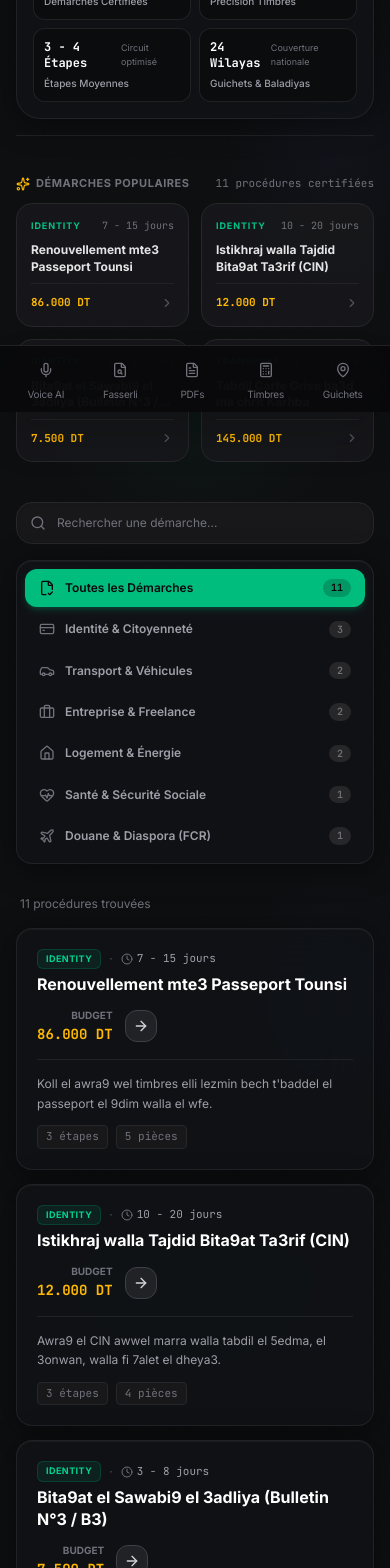
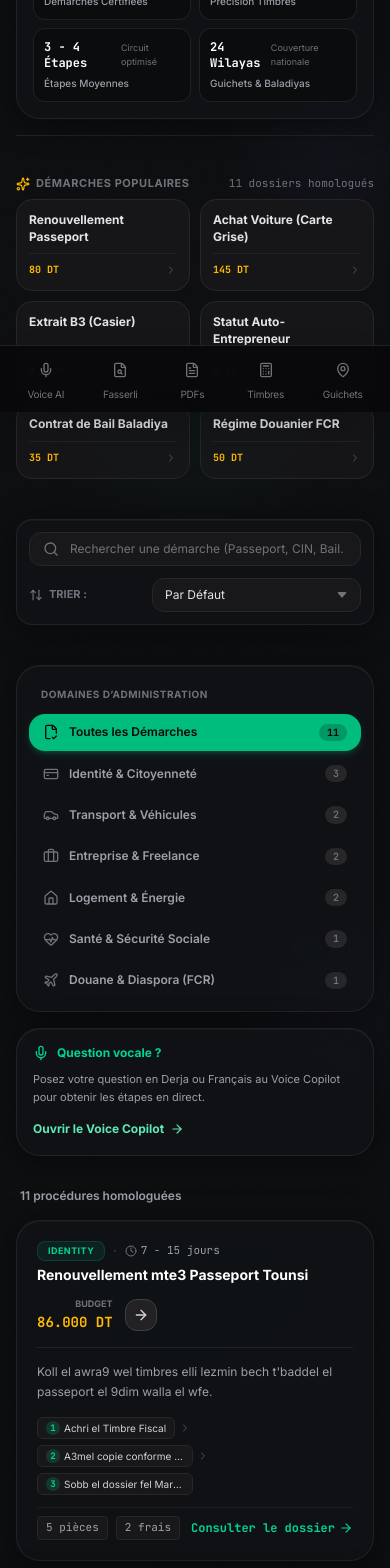
Before and after one commit to wacim-abdellli/idaara, a Next.js app: page /procedures in a window 390 px wide. Shown: the part 432-2000 px from the top of the page. Built offline with nearby package versions, Linux system fonts and the light colour scheme.

Commit message:
design(procedures): complete visual and interactive overhaul with multi-stage timeline breadcrumbs, sort controls, and smooth micro-interactions

```diff
--- a/src/app/procedures/page.tsx
+++ b/src/app/procedures/page.tsx
@@ -1,6 +1,6 @@
 'use client';
 
-import React, { useState } from 'react';
+import React, { useState, useMemo } from 'react';
 import Link from 'next/link';
 import { proceduresData } from '../../data/procedures';
 import { useLocale } from '../../context/LocaleContext';
@@ -10,7 +10,6 @@ import {
   Search,
   ArrowRight,
   Clock,
-  Coins,
   CreditCard,
   Car,
   Briefcase,
@@ -22,12 +21,20 @@ import {
   ChevronRight,
   ShieldCheck,
   Building2,
+  Layers,
+  ArrowUpDown,
+  FileText,
+  Stamp,
+  CheckCircle2,
+  Mic,
+  Zap,
 } from 'lucide-react';
 
 export default function ProceduresPage() {
   const { locale } = useLocale();
   const [searchQuery, setSearchQuery] = useState('');
   const [selectedVertical, setSelectedVertical] = useState<string>('all');
+  const [sortBy, setSortBy] = useState<'default' | 'cost_asc' | 'cost_desc' | 'steps'>('default');
 
   const verticals: Array<{ id: string; label: string; icon: React.ElementType }> = [
     {
@@ -102,7 +109,17 @@ export default function ProceduresPage() {
     },
   ];
 
-  const filteredProcedures = proceduresData.filter((proc) => {
+  const lifeScenarios = [
+    { id: 'passeport-renouvellement', label: 'Renouvellement Passeport', tag: '80 DT' },
+    { id: 'mutation-carte-grise', label: 'Achat Voiture (Carte Grise)', tag: '145 DT' },
+    { id: 'bulletin-numero-3', label: 'Extrait B3 (Casier)', tag: '7.5 DT' },
+    { id: 'auto-entrepreneur-creation', label: 'Statut Auto-Entrepreneur', tag: '0 DT' },
+    { id: 'contrat-location-residentiel', label: 'Contrat de Bail Baladiya', tag: '35 DT' },
+    { id: 'fcr-regime-douanier', label: 'Régime Douanier FCR', tag: '50 DT' },
+  ];
+
+  const filteredProcedures = useMemo(() => {
+    let procs = proceduresData.filter((proc) => {
       const title = getLocalized(proc.title, locale).toLowerCase();
       const shortDesc = getLocalized(proc.shortDescription, locale).toLowerCase();
       const q = searchQuery.toLowerCase().trim();
@@ -116,6 +133,17 @@ export default function ProceduresPage() {
 
       return matchesVertical && matchesSearch;
     });
+
+    if (sortBy === 'cost_asc') {
+      procs = [...procs].sort((a, b) => a.estimatedTotalCostTND - b.estimatedTotalCostTND);
+    } else if (sortBy === 'cost_desc') {
+      procs = [...procs].sort((a, b) => b.estimatedTotalCostTND - a.estimatedTotalCostTND);
+    } else if (sortBy === 'steps') {
+      procs = [...procs].sort((a, b) => a.steps.length - b.steps.length);
+    }
+
+    return procs;
+  }, [searchQuery, selectedVertical, sortBy, locale]);
 
   const featuredProcedures = proceduresData.slice(0, 4);
 
@@ -150,12 +178,15 @@ export default function ProceduresPage() {
   return (
     <div className="max-w-7xl mx-auto px-4 sm:px-6 lg:px-8 py-8 sm:py-10 space-y-10">
 
-      {/* ── 2-Column Hero Header (Balances Left & Right space) ── */}
-      <div className="grid grid-cols-1 lg:grid-cols-12 gap-8 items-center pb-4 border-b border-zinc-800/80">
+      {/* ── 2-Column Hero Header (Balanced Layout with Glow) ── */}
+      <div className="grid grid-cols-1 lg:grid-cols-12 gap-8 items-center pb-4 border-b border-zinc-800/80 relative">
+        {/* Ambient Glow */}
+        <div className="absolute -top-10 -left-10 w-72 h-72 bg-emerald-500/10 rounded-full blur-3xl pointer-events-none" />
+
         {/* Left: Titles & Context */}
-        <div className="lg:col-span-7 space-y-3">
+        <div className="lg:col-span-7 space-y-3 relative z-10">
           <div className="inline-flex items-center gap-2 px-3 py-1 rounded-full bg-zinc-900 border border-zinc-800 text-[11px] font-semibold text-zinc-400">
-            <span className="w-1.5 h-1.5 rounded-full bg-emerald-400 shrink-0" />
+            <span className="w-1.5 h-1.5 rounded-full bg-emerald-400 shrink-0 animate-pulse" />
             <span>JORT & Code Administratif Tunisien</span>
           </div>
 
@@ -176,16 +207,17 @@ export default function ProceduresPage() {
           </p>
         </div>
 
-        {/* Right: Civic Standards Hub Widget (Fills empty space) */}
-        <div className="lg:col-span-5">
+        {/* Right: Civic Standards Hub Widget */}
+        <div className="lg:col-span-5 relative z-10">
           <div className="glass-panel rounded-3xl p-4 sm:p-5 border border-zinc-800/90 bg-gradient-to-br from-zinc-900/80 via-zinc-900/50 to-zinc-950 shadow-xl space-y-3">
             <div className="flex items-center justify-between text-xs pb-2.5 border-b border-zinc-800">
               <span className="font-bold uppercase tracking-wider text-[10px] text-zinc-400 flex items-center gap-1.5">
                 <Building2 className="w-3.5 h-3.5 text-emerald-400" />
                 <span>{locale === 'en' ? 'Public Service Framework' : 'Garanties Civiques'}</span>
               </span>
-              <span className="text-[10px] font-mono text-emerald-400 bg-emerald-950/60 border border-emerald-800/50 px-2 py-0.5 rounded-full">
-                Mise à jour 2026
+              <span className="text-[10px] font-mono text-emerald-400 bg-emerald-950/60 border border-emerald-800/50 px-2 py-0.5 rounded-full flex items-center gap-1">
+                <span className="w-1.5 h-1.5 rounded-full bg-emerald-400 animate-ping" />
+                <span>JORT 2026</span>
               </span>
             </div>
 
@@ -193,7 +225,7 @@ export default function ProceduresPage() {
               {civicStats.map((stat, idx) => (
                 <div
                   key={idx}
-                  className="p-2.5 rounded-xl bg-zinc-950/60 border border-zinc-800/80 flex flex-col justify-between"
+                  className="p-2.5 rounded-xl bg-zinc-950/60 border border-zinc-800/80 flex flex-col justify-between hover:border-emerald-500/30 transition-colors"
                 >
                   <div className="flex items-center justify-between mb-1">
                     <span className="font-mono font-bold text-xs text-white">
@@ -213,9 +245,9 @@ export default function ProceduresPage() {
         </div>
       </div>
 
-      {/* ── Fast-Track Quick Access Cards ── */}
-      <div>
-        <div className="flex items-center justify-between mb-3 text-xs">
+      {/* ── Life-Event Quick Scenario Pills ── */}
+      <div className="space-y-2">
+        <div className="flex items-center justify-between text-xs">
           <span className="text-[11px] font-bold uppercase tracking-wider text-zinc-500 flex items-center gap-1.5">
             <Sparkles className="w-3.5 h-3.5 text-amber-400" />
             <span>
@@ -223,51 +255,35 @@ export default function ProceduresPage() {
             </span>
           </span>
           <span className="text-[11px] text-zinc-500 font-mono">
-            {proceduresData.length} {locale === 'ar' ? 'إجراء متاح' : 'procédures certifiées'}
+            {proceduresData.length} {locale === 'ar' ? 'إجراء متاح' : 'dossiers homologués'}
           </span>
         </div>
 
-        <div className="grid grid-cols-2 sm:grid-cols-4 gap-3">
-          {featuredProcedures.map((proc) => {
-            const title = getLocalized(proc.title, locale);
-            return (
+        <div className="grid grid-cols-2 sm:grid-cols-3 lg:grid-cols-6 gap-2.5">
+          {lifeScenarios.map((scenario) => (
             <Link
-                key={proc.id}
-                href={`/procedures/${proc.id}`}
-                className="p-3.5 rounded-2xl bg-zinc-900/90 border border-zinc-800 hover:border-emerald-500/40 hover:bg-zinc-900 transition-all group flex flex-col justify-between"
+              key={scenario.id}
+              href={`/procedures/${scenario.id}`}
+              className="p-3 rounded-2xl bg-zinc-900/80 border border-zinc-800 hover:border-emerald-500/40 hover:bg-zinc-900 transition-all duration-200 group flex flex-col justify-between hover:-translate-y-0.5 hover:shadow-lg hover:shadow-emerald-950/30"
             >
-                <div>
-                  <div className="flex items-center justify-between mb-2">
-                    <span className="text-[9px] font-extrabold uppercase tracking-widest text-emerald-400/90">
-                      {proc.vertical}
+              <span className="text-xs font-bold text-zinc-200 group-hover:text-emerald-300 transition-colors leading-snug line-clamp-2">
+                {scenario.label}
               </span>
-                    <span className="font-mono text-[10px] text-zinc-500">
-                      {proc.estimatedProcessingTime}
+              <div className="pt-2 mt-2 border-t border-zinc-800/80 flex items-center justify-between">
+                <span className="text-[10px] font-mono font-bold text-amber-400">
+                  {scenario.tag}
                 </span>
-                  </div>
-                  <h3 className="text-xs font-bold text-zinc-200 group-hover:text-white leading-snug line-clamp-2">
-                    {title}
-                  </h3>
-                </div>
-                <div className="pt-2.5 mt-2 border-t border-zinc-800/80 flex items-center justify-between text-[11px]">
-                  <span className="font-mono font-bold text-amber-400">
-                    {formatTND(proc.estimatedTotalCostTND, locale)}
-                  </span>
-                  <ChevronRight className="w-3.5 h-3.5 text-zinc-600 group-hover:text-emerald-400 group-hover:translate-x-0.5 transition-all" />
+                <ChevronRight className="w-3 h-3 text-zinc-600 group-hover:text-emerald-400 group-hover:translate-x-0.5 transition-all" />
               </div>
             </Link>
-            );
-          })}
+          ))}
         </div>
       </div>
 
-      {/* ── Main Layout: Sidebar Categories + Procedure Dossiers Grid ── */}
-      <div className="grid grid-cols-1 lg:grid-cols-12 gap-8 items-start">
-
-        {/* Left Column: Category Filter Menu + Search */}
-        <div className="lg:col-span-4 space-y-4 lg:sticky lg:top-20">
-          {/* Search Box */}
-          <div className="relative">
+      {/* ── Filter & Search Control Bar ── */}
+      <div className="p-3 sm:p-4 rounded-2xl glass-panel border border-zinc-800 flex flex-col md:flex-row items-center justify-between gap-3">
+        {/* Search */}
+        <div className="relative w-full md:w-96">
           <Search className="w-4 h-4 text-zinc-500 absolute left-3.5 top-1/2 -translate-y-1/2" />
           <input
             type="text"
@@ -275,17 +291,45 @@ export default function ProceduresPage() {
             onChange={(e) => setSearchQuery(e.target.value)}
             placeholder={
               locale === 'ar'
-                  ? 'ابحث عن إجراء (جواز سفر، بطاقة تعريف...)'
+                ? 'ابحث عن إجراء (جواز سفر، بطاقة تعريف، كراء...)'
                 : locale === 'en'
-                  ? 'Search procedures (e.g. Passport, CIN...)'
-                  : 'Rechercher une démarche...'
+                ? 'Search procedures (e.g. Passport, CIN, Lease...)'
+                : 'Rechercher une démarche (Passeport, CIN, Bail...)'
             }
-              className="w-full bg-zinc-900 border border-zinc-800 focus:border-emerald-500 rounded-2xl pl-10 pr-4 py-3 text-xs text-zinc-100 placeholder-zinc-500 focus:outline-none transition-all shadow-inner"
+            className="w-full bg-zinc-900 border border-zinc-800 focus:border-emerald-500 rounded-xl pl-10 pr-4 py-2 text-xs text-zinc-100 placeholder-zinc-500 focus:outline-none transition-all"
           />
         </div>
 
-          {/* Categories List */}
-          <div className="glass-panel rounded-2xl p-2 border border-zinc-800/80 space-y-1">
+        {/* Sort & Quick Filter */}
+        <div className="flex items-center gap-2 w-full md:w-auto justify-between md:justify-end">
+          <div className="flex items-center gap-1.5 text-xs text-zinc-400">
+            <ArrowUpDown className="w-3.5 h-3.5 text-zinc-500 shrink-0" />
+            <span className="text-[11px] uppercase font-bold text-zinc-500">{locale === 'en' ? 'Sort:' : 'Trier :'}</span>
+          </div>
+
+          <select
+            value={sortBy}
+            onChange={(e) => setSortBy(e.target.value as any)}
+            className="bg-zinc-900 border border-zinc-800 focus:border-emerald-500/50 rounded-xl px-3 py-2 text-xs text-zinc-200 focus:outline-none transition-colors cursor-pointer"
+          >
+            <option value="default">{locale === 'en' ? 'Recommended' : 'Par Défaut'}</option>
+            <option value="cost_asc">{locale === 'en' ? 'Budget (Lowest first)' : 'Budget (Moins cher d’abord)'}</option>
+            <option value="cost_desc">{locale === 'en' ? 'Budget (Highest first)' : 'Budget (Plus élevé d’abord)'}</option>
+            <option value="steps">{locale === 'en' ? 'Fewest Steps' : 'Moins d’étapes'}</option>
+          </select>
+        </div>
+      </div>
+
+      {/* ── Main Layout: Sidebar Categories + Procedure Dossiers Grid ── */}
+      <div className="grid grid-cols-1 lg:grid-cols-12 gap-8 items-start">
+
+        {/* Left Column: Category Filter Menu */}
+        <div className="lg:col-span-4 space-y-4 lg:sticky lg:top-20">
+          <div className="glass-panel rounded-3xl p-3 border border-zinc-800/80 space-y-1">
+            <div className="px-3 py-2 text-[10px] font-bold uppercase tracking-wider text-zinc-500">
+              {locale === 'en' ? 'Filter by Sector' : 'Domaines d’administration'}
+            </div>
+
             {verticals.map((v) => {
               const Icon = v.icon;
               const isSelected = selectedVertical === v.id;
@@ -298,10 +342,10 @@ export default function ProceduresPage() {
                 <button
                   key={v.id}
                   onClick={() => setSelectedVertical(v.id)}
-                  className={`w-full flex items-center justify-between px-3.5 py-2.5 rounded-xl text-xs font-semibold transition-all cursor-pointer ${
+                  className={`w-full flex items-center justify-between px-3.5 py-2.5 rounded-2xl text-xs font-semibold transition-all cursor-pointer ${
                     isSelected
                       ? 'bg-emerald-500 text-zinc-950 shadow-md shadow-emerald-500/20 font-bold'
-                      : 'text-zinc-400 hover:text-zinc-200 hover:bg-zinc-800/50'
+                      : 'text-zinc-400 hover:text-zinc-200 hover:bg-zinc-800/60'
                   }`}
                 >
                   <div className="flex items-center gap-2.5 min-w-0">
@@ -321,17 +365,37 @@ export default function ProceduresPage() {
               );
             })}
           </div>
+
+          {/* Quick Voice Assistant Banner */}
+          <div className="p-4 rounded-3xl glass-panel border border-emerald-500/20 bg-gradient-to-br from-emerald-950/30 to-zinc-900 space-y-2.5">
+            <div className="flex items-center gap-2 text-emerald-400 text-xs font-bold">
+              <Mic className="w-4 h-4" />
+              <span>{locale === 'en' ? 'Voice Question?' : 'Question vocale ?'}</span>
+            </div>
+            <p className="text-[11px] text-zinc-400 leading-relaxed">
+              {locale === 'en'
+                ? 'Speak in Derja or French and Idaara AI will identify the exact documents and stamp fees.'
+                : 'Posez votre question en Derja ou Français au Voice Copilot pour obtenir les étapes en direct.'}
+            </p>
+            <Link
+              href="/copilot"
+              className="inline-flex items-center gap-1.5 text-xs font-bold text-emerald-300 hover:text-emerald-200 hover:underline pt-1"
+            >
+              <span>{locale === 'en' ? 'Launch Voice Copilot' : 'Ouvrir le Voice Copilot'}</span>
+              <ArrowRight className="w-3.5 h-3.5" />
+            </Link>
+          </div>
         </div>
 
-        {/* Right Column: Procedure Dossier Cards */}
+        {/* Right Column: Procedure Dossier Cards with Interactive Step Timelines */}
         <div className="lg:col-span-8 space-y-4">
           <div className="flex items-center justify-between text-xs text-zinc-500 px-1">
-            <span>
-              {filteredProcedures.length} {locale === 'ar' ? 'إجراء معتمد' : 'procédures trouvées'}
+            <span className="font-semibold text-zinc-400">
+              {filteredProcedures.length} {locale === 'ar' ? 'إجراء معتمد' : 'procédures homologuées'}
             </span>
           </div>
 
-          <div className="space-y-3.5">
+          <div className="space-y-4">
             {filteredProcedures.map((proc) => {
               const title = getLocalized(proc.title, locale);
               const shortDesc = getLocalized(proc.shortDescription, locale);
@@ -340,12 +404,16 @@ export default function ProceduresPage() {
                 <Link
                   key={proc.id}
                   href={`/procedures/${proc.id}`}
-                  className="glass-panel rounded-2xl p-5 sm:p-6 border border-zinc-800/80 hover:border-zinc-700 hover:shadow-xl transition-all duration-200 block group"
+                  className="glass-panel rounded-3xl p-5 sm:p-6 border border-zinc-800/80 hover:border-zinc-700 hover:shadow-2xl transition-all duration-200 block group relative overflow-hidden hover:-translate-y-0.5"
                 >
+                  {/* Top Hover Gradient */}
+                  <div className="absolute top-0 left-0 right-0 h-0.5 bg-gradient-to-r from-transparent via-emerald-500/50 to-transparent opacity-0 group-hover:opacity-100 transition-opacity" />
+
+                  {/* Header Row */}
                   <div className="flex flex-col sm:flex-row sm:items-center justify-between gap-3 pb-3.5 border-b border-zinc-800/80">
                     <div className="space-y-1">
                       <div className="flex items-center gap-2">
-                        <span className="text-[9px] font-extrabold uppercase tracking-wider px-2 py-0.5 rounded-md bg-emerald-500/10 text-emerald-400 border border-emerald-500/20">
+                        <span className="text-[9px] font-extrabold uppercase tracking-wider px-2.5 py-0.5 rounded-lg bg-emerald-500/10 text-emerald-400 border border-emerald-500/20">
                           {proc.vertical}
                         </span>
                         <span className="text-zinc-600 text-xs">·</span>
@@ -354,14 +422,14 @@ export default function ProceduresPage() {
                           <span>{proc.estimatedProcessingTime}</span>
                         </span>
                       </div>
-                      <h3 className="text-base font-bold text-white group-hover:text-emerald-300 transition-colors leading-snug">
+                      <h3 className="text-sm sm:text-base font-bold text-white group-hover:text-emerald-300 transition-colors leading-snug">
                         {title}
                       </h3>
                     </div>
 
-                    <div className="flex items-center gap-3 shrink-0">
+                    <div className="flex items-center gap-3 shrink-0 self-start sm:self-center">
                       <div className="text-right rtl:text-left">
-                        <span className="text-[10px] text-zinc-500 uppercase font-bold block">
+                        <span className="text-[9px] text-zinc-500 uppercase font-bold block">
                           {locale === 'ar' ? 'المصاريف' : 'Budget'}
                         </span>
                         <span className="font-mono font-bold text-sm text-amber-400">
@@ -374,17 +442,46 @@ export default function ProceduresPage() {
                     </div>
                   </div>
 
-                  <div className="pt-3.5 flex flex-col sm:flex-row sm:items-center justify-between gap-3">
-                    <p className="text-xs text-zinc-400 leading-relaxed max-w-xl line-clamp-2">
+                  {/* Description & Step Breadcrumbs */}
+                  <div className="pt-3.5 space-y-3">
+                    <p className="text-xs text-zinc-400 leading-relaxed line-clamp-2">
                       {shortDesc}
                     </p>
 
-                    <div className="flex items-center gap-2 text-[11px] text-zinc-500 font-mono shrink-0">
-                      <span className="px-2 py-0.5 rounded bg-zinc-900 border border-zinc-800">
-                        {proc.steps.length} {locale === 'ar' ? 'مراحل' : 'étapes'}
+                    {/* Step Timeline Breadcrumbs */}
+                    <div className="flex flex-wrap items-center gap-1.5 pt-1">
+                      {proc.steps.map((step, sIdx) => {
+                        const stepTitle = getLocalized(step.title, locale);
+                        return (
+                          <div key={sIdx} className="flex items-center gap-1 text-[10px] text-zinc-400">
+                            <span className="px-2 py-0.5 rounded-md bg-zinc-900 border border-zinc-800 flex items-center gap-1 text-zinc-300">
+                              <span className="w-3.5 h-3.5 rounded-full bg-emerald-500/20 text-emerald-400 font-mono text-[9px] flex items-center justify-center font-bold">
+                                {sIdx + 1}
                               </span>
-                      <span className="px-2 py-0.5 rounded bg-zinc-900 border border-zinc-800">
-                        {proc.requiredDocuments.length} {locale === 'ar' ? 'وثائق' : 'pièces'}
+                              <span className="truncate max-w-[120px]">{stepTitle}</span>
+                            </span>
+                            {sIdx < proc.steps.length - 1 && (
+                              <ChevronRight className="w-3 h-3 text-zinc-600 shrink-0" />
+                            )}
+                          </div>
+                        );
+                      })}
+                    </div>
+
+                    {/* Bottom Metadata Badges */}
+                    <div className="flex items-center justify-between pt-2 border-t border-zinc-800/60 text-[11px] text-zinc-500 font-mono">
+                      <div className="flex items-center gap-2">
+                        <span className="px-2 py-0.5 rounded bg-zinc-900 border border-zinc-800 text-zinc-400">
+                          {proc.requiredDocuments.length} {locale === 'ar' ? 'وثائق مطلوبة' : 'pièces'}
+                        </span>
+                        <span className="px-2 py-0.5 rounded bg-zinc-900 border border-zinc-800 text-zinc-400">
+                          {proc.costsBreakdown.length} {locale === 'ar' ? 'معاليم/تنابر' : 'frais'}
+                        </span>
+                      </div>
+
+                      <span className="text-emerald-400 font-bold group-hover:translate-x-1 transition-transform flex items-center gap-1 text-xs">
+                        <span>{locale === 'en' ? 'Open Dossier' : 'Consulter le dossier'}</span>
+                        <ArrowRight className="w-3.5 h-3.5" />
                       </span>
                     </div>
                   </div>
```
Also changed, not shown: src/app/procedures/[id]/page.tsx (+36 -29 lines). Lines whose indentation alone changed are shown as unchanged.
